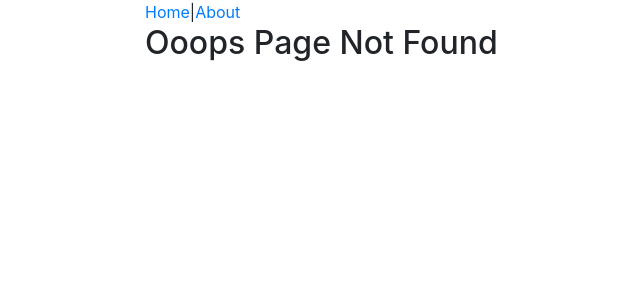
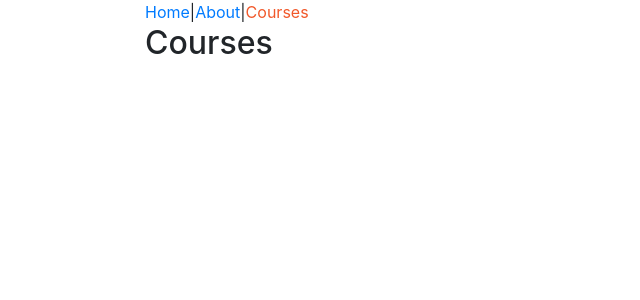
Before and after one commit to mubarak23/courses, a React app: page /courses in a window 1280 px wide. Before the commit this address had no page. Shown: the top 300 px of the page, without its empty margins (85-725 px from the left). Built offline with nearby package versions, Linux system fonts and the light colour scheme.

Commit message:
ft(courses):set courses component that will list available course[progress]

```diff
--- a/src/components/App.js
+++ b/src/components/App.js
@@ -4,6 +4,7 @@
 import AboutPage from "./about/AboutPage";
 import Header from "./common/Header";
 import PageNotFound from "./PageNotFount";
+import CoursePage from "./courses/CoursesPage";
 function App() {
   return (
     <div className="container-fluid">
@@ -11,6 +12,7 @@
       <Switch>
         <Route exact path="/" component={HomePage} />
         <Route path="/about" component={AboutPage} />
+        <Route path="/courses" component={CoursePage} />
         <Route component={PageNotFound} />
       </Switch>
     </div>
--- a/src/components/common/Header.js
+++ b/src/components/common/Header.js
@@ -12,6 +12,10 @@
         <NavLink to="/about" activeStyle={activeStyle}>
           About
         </NavLink>
+        {"|"}
+        <NavLink to="/courses" activeStyle={activeStyle}>
+          Courses
+        </NavLink>
       </nav>
     </div>
   );
--- /dev/null
+++ b/src/components/courses/CoursesPage.js
@@ -0,0 +1,13 @@
+import React, { Component } from "react";
+
+class CoursePage extends Component {
+  render() {
+    return (
+      <div>
+        <h2>Courses</h2>
+      </div>
+    );
+  }
+}
+
+export default CoursePage;
```
